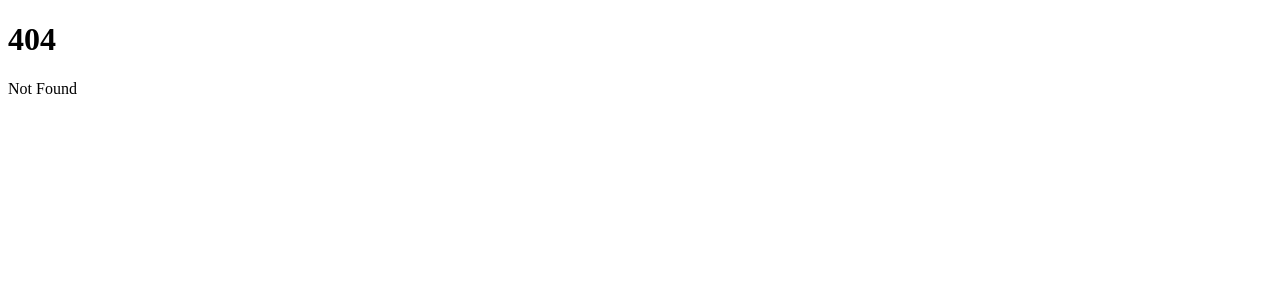
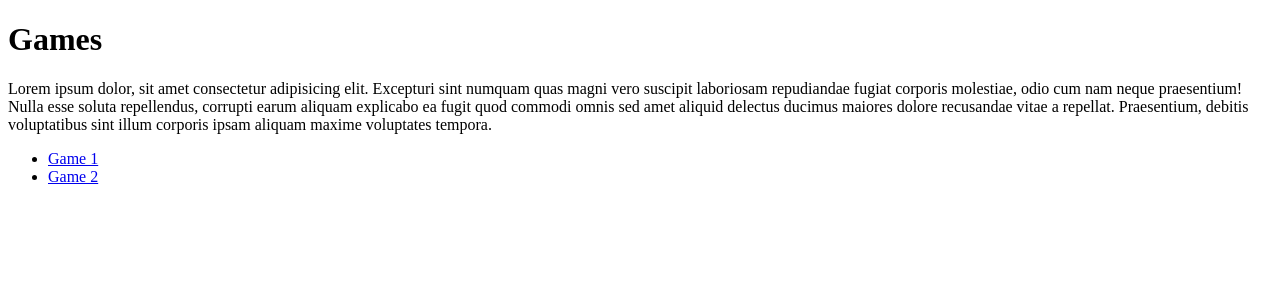
Before and after one commit to dominicmichaud/sveltekit-netninja-ninja-gaming, a SvelteKit app: page /games in a window 1280 px wide. Before the commit this address had no page. Shown: the top 300 px of the page. Built offline with nearby package versions, Linux system fonts and the light colour scheme.

Commit message:
setup initial routing

```diff
--- /dev/null
+++ b/src/routes/+layout.svelte
@@ -0,0 +1 @@
+<slot></slot>
--- a/src/routes/+page.svelte
+++ b/src/routes/+page.svelte
@@ -1,2 +1,7 @@
 <h1>Welcome to SvelteKit</h1>
 <p>Visit <a href="https://kit.svelte.dev">kit.svelte.dev</a> to read the documentation</p>
+
+<ul>
+    <li><a href="/games">Games</a></li>
+    <li><a href="/about">About</a></li>
+</ul>
--- /dev/null
+++ b/src/routes/about/+page.svelte
@@ -0,0 +1,2 @@
+<h1>About us</h1>
+<p>Lorem ipsum dolor, sit amet consectetur adipisicing elit. Excepturi sint numquam quas magni vero suscipit laboriosam repudiandae fugiat corporis molestiae, odio cum nam neque praesentium! Nulla esse soluta repellendus, corrupti earum aliquam explicabo ea fugit quod commodi omnis sed amet aliquid delectus ducimus maiores dolore recusandae vitae a repellat. Praesentium, debitis voluptatibus sint illum corporis ipsam aliquam maxime voluptates tempora.</p>
--- /dev/null
+++ b/src/routes/games/+page.svelte
@@ -0,0 +1,7 @@
+<h1>Games</h1>
+<p>Lorem ipsum dolor, sit amet consectetur adipisicing elit. Excepturi sint numquam quas magni vero suscipit laboriosam repudiandae fugiat corporis molestiae, odio cum nam neque praesentium! Nulla esse soluta repellendus, corrupti earum aliquam explicabo ea fugit quod commodi omnis sed amet aliquid delectus ducimus maiores dolore recusandae vitae a repellat. Praesentium, debitis voluptatibus sint illum corporis ipsam aliquam maxime voluptates tempora.</p>
+
+<ul>
+    <li><a href="/games/mario-bros">Game 1</a></li>
+    <li><a href="/games/zelda">Game 2</a></li>
+</ul>
--- /dev/null
+++ b/src/routes/games/[slug]/+page.svelte
@@ -0,0 +1,2 @@
+<h1>Games X</h1>
+<p>Lorem ipsum dolor, sit amet consectetur adipisicing elit. Excepturi sint numquam quas magni vero suscipit laboriosam repudiandae fugiat corporis molestiae, odio cum nam neque praesentium! Nulla esse soluta repellendus, corrupti earum aliquam explicabo ea fugit quod commodi omnis sed amet aliquid delectus ducimus maiores dolore recusandae vitae a repellat. Praesentium, debitis voluptatibus sint illum corporis ipsam aliquam maxime voluptates tempora.</p>
```
